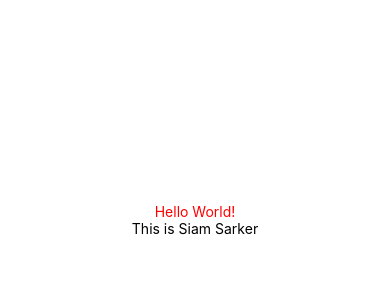
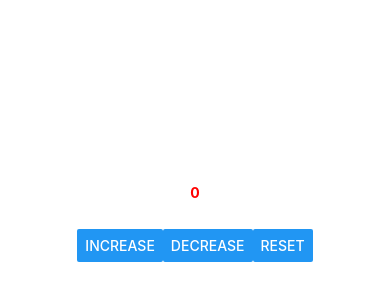
Before and after one commit to SiamSarker/AppDev_FrontEnd, a React Native app: screen / in a window 390 px wide. Shown: the part 202-502 px from the top of the page. Built offline with nearby package versions, Linux system fonts and the light colour scheme.

Commit message:
counter component added

```diff
--- a/App.tsx
+++ b/App.tsx
@@ -1,14 +1,16 @@
 import React from "react";
 import {View, Text, StyleSheet} from "react-native";
+import CounterPage from "./src/pages/CounterPage";
 
 const App = () => {
 return(
-  <View style={styles.mainContainer}>
-    <Text style={styles.textContainer}>
-      Hello World!
-    </Text>
-    <Text>This is Siam Sarker</Text>
-  </View>
+  // <View style={styles.mainContainer}>
+  //   <Text style={styles.textContainer}>
+  //     Hello World!
+  //   </Text>
+  //   <Text>This is Siam Sarker</Text>
+  // </View>
+  <CounterPage></CounterPage>
 )
 }
 
--- /dev/null
+++ b/src/pages/CounterPage.tsx
@@ -0,0 +1,61 @@
+import React, { useState } from "react";
+import { Button, Text, View, StyleSheet } from "react-native";
+
+const CounterPage = () => {
+    let [counter, setCounter] = useState(0);
+
+    const increaseHandler = () => {
+        setCounter(counter + 1)
+        console.log("Current Value: ", counter)
+    }
+
+    const decreaseHandler = () => {
+        setCounter(counter - 1)
+        console.log("Current Value: ", counter)
+    }
+    const resetHandler = () => {
+        setCounter(0)
+        console.log("Current Value: ", counter)
+    }
+
+    return (
+        <View style={style.mainContainer}>
+            <Text style={style.counterContainer}>{counter}</Text>
+            <View style={style.buttonContainer}>
+                <Button title='Increase' onPress={increaseHandler}></Button>
+                <Button title='Decrease' onPress={decreaseHandler}></Button>
+                <Button title='Reset' onPress={resetHandler}></Button>
+            </View>
+        </View>
+    )
+}
+
+const style = StyleSheet.create({
+    mainContainer: {
+        flex: 1,
+        justifyContent: 'center',
+        alignItems: 'center'
+    },
+    counterContainer: {
+        fontWeight: "700",
+        color: "red",
+        height: 40,
+        margin: 5
+    },
+    buttonContainer: {
+        flexDirection: 'row',
+        justifyContent: 'space-between'
+    },
+    buttonLeft: {
+        height: 30,
+        width: 60,
+    },
+    buttonRight: {
+        height: 30,
+        width: 60,
+    }
+
+})
+
+
+export default CounterPage;
```
